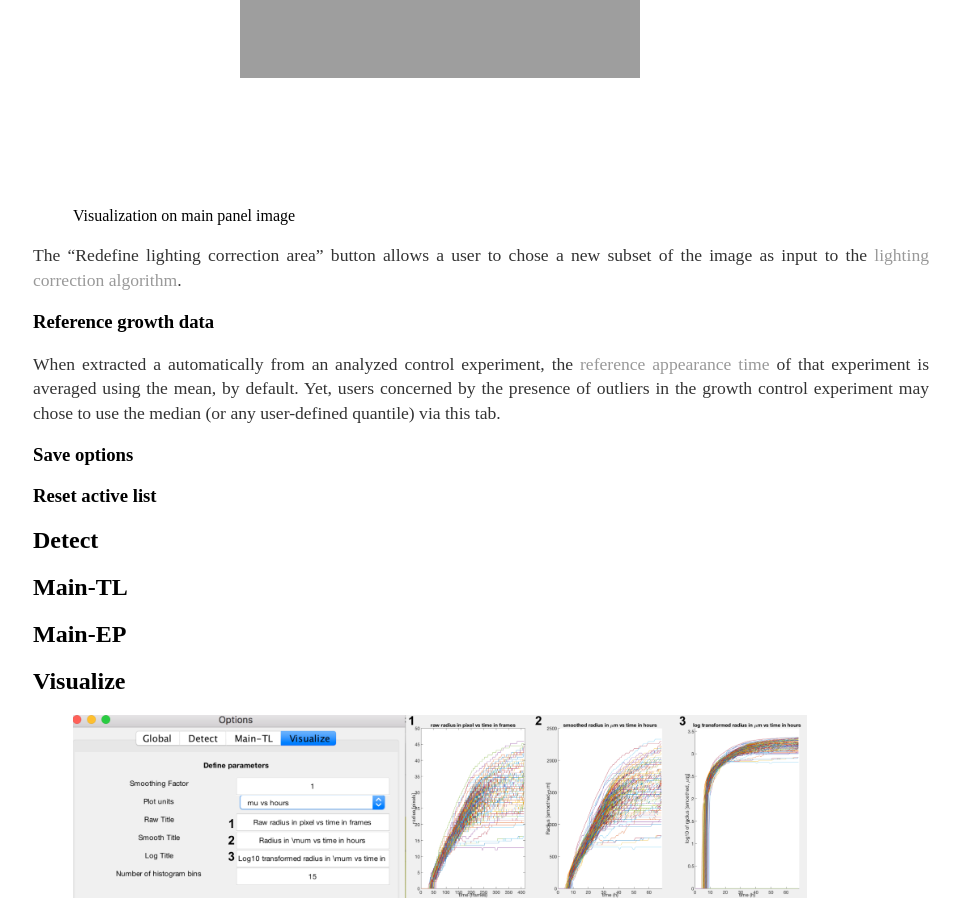
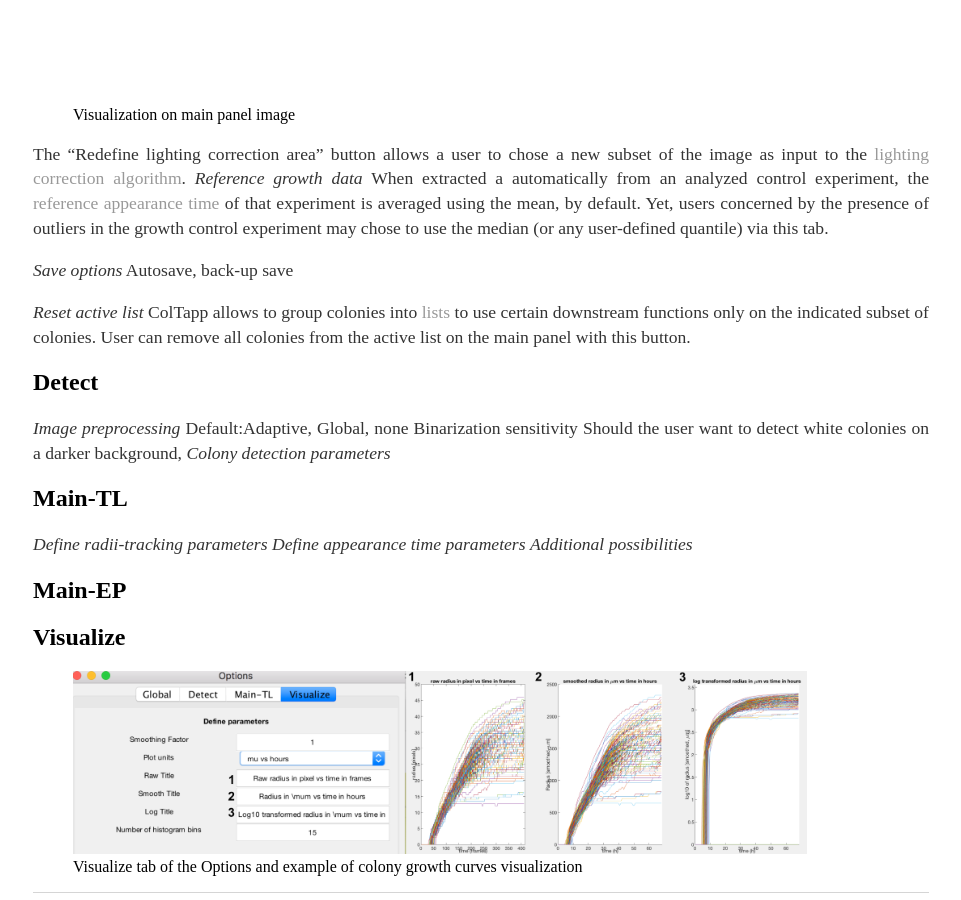
Before and after one commit to ColTapp/ColTapp.github.io, a Jekyll site: the page built from options.md, in a window 1280 px wide and 900 px high, scrolled down 1893 px. Shown: the whole window, without its empty margins (159-1120 px from the left). Built offline with Jekyll 4.4.1, drawn with Linux system fonts in a browser that asks for light colours.

Commit message:
Update options.md

```diff
--- a/options.md
+++ b/options.md
@@ -8,31 +8,42 @@
 
 ## Global
 While the latter tabs regroup parameters corresponding to each corresponding tab of the main panel, the first tab, _Global_ (left panel of the following figure), regroups all parameters which apply globally, whatever the analysis step.
-### Color to grayscale method selection
+_Color to grayscale method selection_
 Colored RGB images are transformed into grayscale images for many image analysis steps (colony detection, colony kymograph derivation from time-lapse images). ColTapp offers 16 different methods for grayscale conversion.
 Using one of the three RGB channels is computationally quick and generally precise enough, but in some special cases, the user may want to use a different conversion, as for example a transformation to other classical color spaces (e.g. CIELAB) and using one of the generated channels. The inbuilt MATLAB function rgb2gray which uses a weighted image conversion, retaining information of all three color channels, is also available. With "Select RGB to grayscale method from examples" the user may visualize the result of each different method (as shown in the right panel of the following Figure) and select the most appropriate method.
 <figure>
   <img src="{{site.url}}/assets/images/Options_Global_wGrayscale.png" alt="Global tab" height="800px"/>
   <figcaption> Global tab of the Options (Part of Fig. S2 of the publication) and grayscale conversion methods </figcaption>
 </figure>
-### Visualize on image
+_Visualize on image_
 The user can use toggles to chose which data should be visualized directly on the images in the main panel.
 <figure>
   <img src="{{site.url}}/assets/images/Visualize_on_image.png" alt="Visualize on image" height="70%"/>
   <figcaption> Visualization on main panel image </figcaption>
 </figure>
 The "Redefine lighting correction area" button allows a user to chose a new subset of the image as input to the [lighting correction algorithm](https://coltapp.github.io/detect.html).
-### Reference growth data
+_Reference growth data_
 When extracted a automatically from an analyzed control experiment, the [reference appearance time](https://coltapp.github.io/refparam.html) of that experiment is
 averaged using the mean, by default. Yet, users concerned by the presence of outliers in the growth control experiment may chose to use the median (or any user-defined quantile) via this tab.
 
-### Save options
+_Save options_
+Autosave, back-up save
 
-### Reset active list
-
+_Reset active list_
+ColTapp allows to group colonies into [lists](https://coltapp.github.io/detect.html) to use certain downstream functions only on the indicated subset of colonies. User can remove all colonies from the active list on the main panel with this button.
 
 ## Detect
+_Image preprocessing_
+Default:Adaptive, Global, none
+Binarization sensitivity
+Should the user want to detect white colonies on a darker background,
+_Colony detection parameters_
+
 ## Main-TL
+_Define radii-tracking parameters_
+_Define appearance time parameters_
+_Additional possibilities_
+
 ## Main-EP
 
 ## Visualize
```
